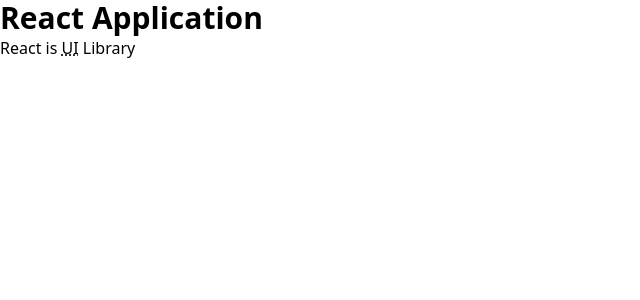
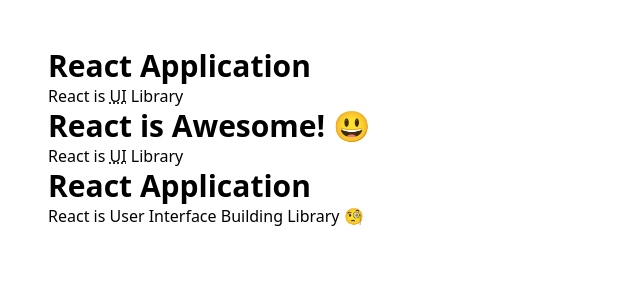
Before and after one commit to yamoo9/euid-react-2212, a React app: page / in a window 1280 px wide. Shown: the top 300 px of the page, without its empty margins (0-640 px from the left). Built offline with nearby package versions, Linux system fonts and the light colour scheme.

Commit message:
learn. React Props & State (with TypeScript)

```diff
--- a/src/App.tsx
+++ b/src/App.tsx
@@ -1,11 +1,24 @@
+import { useState } from "react";
 import "./styles/App.scss";
 
-interface AppProps {
-  headline: string;
-  description: JSX.Element;
+interface Props {
+  headline?: string;
+  description?: string | JSX.Element;
 }
 
-export function App({ headline, description }: AppProps): JSX.Element {
+export function App({
+  headline: initialHeadline,
+  description: initialDescription,
+}: Props): JSX.Element {
+  const [headline] = useState<string>(initialHeadline || "React Application");
+  const [description] = useState<string | JSX.Element>(
+    initialDescription || (
+      <>
+        React is <abbr title="User Interface">UI</abbr> Library
+      </>
+    )
+  );
+
   return (
     <div className="App">
       <h1 className="App__Headline">{headline}</h1>
--- a/src/main.tsx
+++ b/src/main.tsx
@@ -5,13 +5,8 @@
 
 createRoot(document.getElementById("app") as HTMLDivElement).render(
   <StrictMode>
-    <App
-      headline={"React Application"}
-      description={
-        <>
-          React is <abbr title="User Interface">UI</abbr> Library
-        </>
-      }
-    />
+    <App />
+    <App headline="React is Awesome! 😃" />
+    <App description="React is User Interface Building Library 🧐" />
   </StrictMode>
 );
--- a/src/styles/App.scss
+++ b/src/styles/App.scss
@@ -1,5 +1,5 @@
 .App {
   &__Headline {
-    @apply text-3xl font-bold overline;
+    @apply text-3xl font-bold;
   }
 }
--- a/src/styles/global.scss
+++ b/src/styles/global.scss
@@ -6,4 +6,8 @@
   [hidden] {
     display: none !important;
   }
+
+  body {
+    margin: 3rem;
+  }
 }
```
Also changed, not shown: 1 other file (tests, documents, lock files or other folders).
